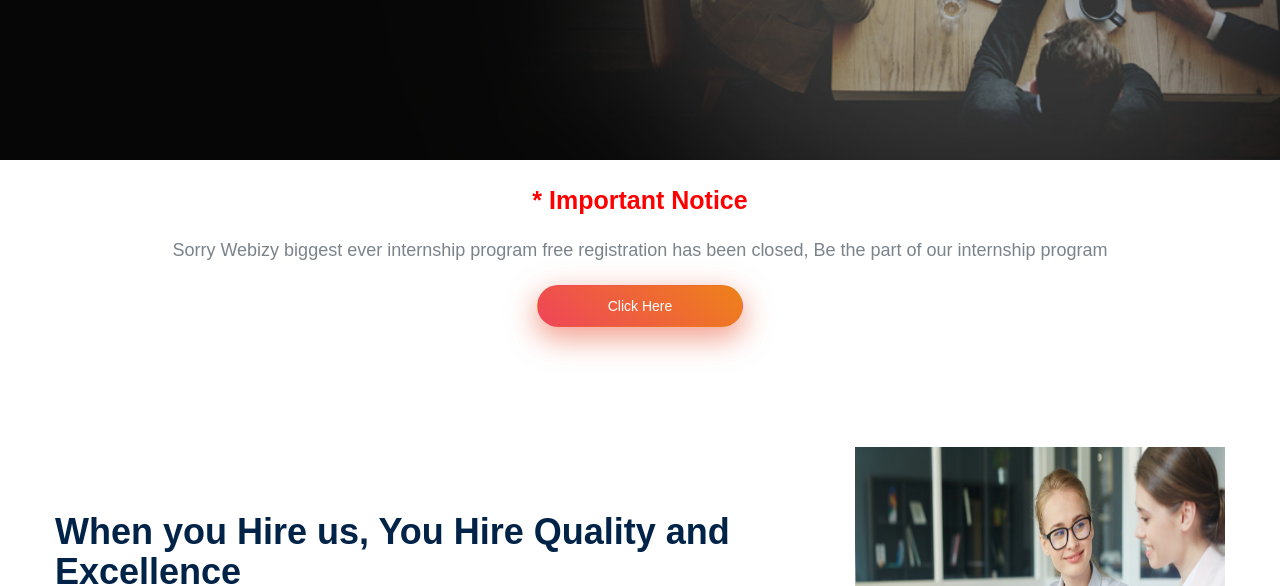
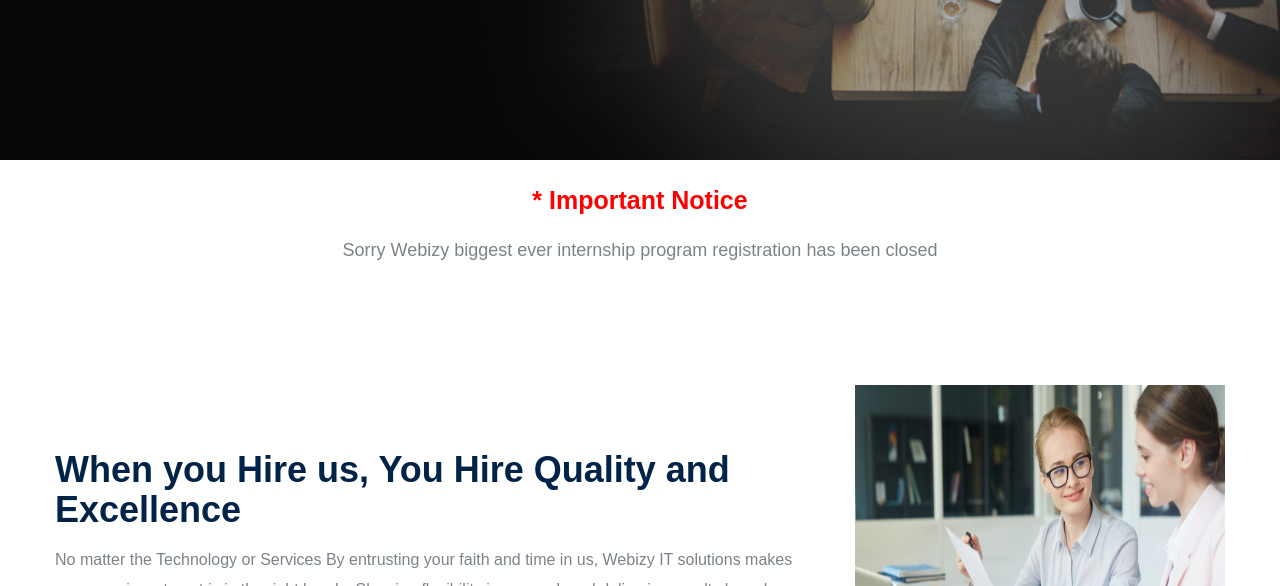
Before and after one commit to bikash7772/landingpage, a plain HTML site: page index.html in a window 1280 px wide. Shown: the part 514-1100 px from the top of the page. Drawn offline with Linux system fonts and the light colour scheme; a web font is replaced by a local one.

Commit message:
registartion closed

```diff
--- a/index.html
+++ b/index.html
@@ -217,20 +217,9 @@
                   * Important Notice
                 </h2>
                 <p style="text-align: center; font-size: 18px">
-                  Sorry Webizy biggest ever internship program free registration has been
-                  closed, Be the part of our internship program
+                  Sorry Webizy biggest ever internship program registration has been
+                  closed
                 </p>
-              </div>
-              <div class="full-width internship-btn">
-                <a
-                  class="btn"
-                  type="submit"
-                  role="button"
-                  id="submitbtn"
-                  href="http://bit.ly/webizypayment"
-                  target="_blank"
-                  >Click Here</a
-                >
               </div>
             </div>
           </div>
```
